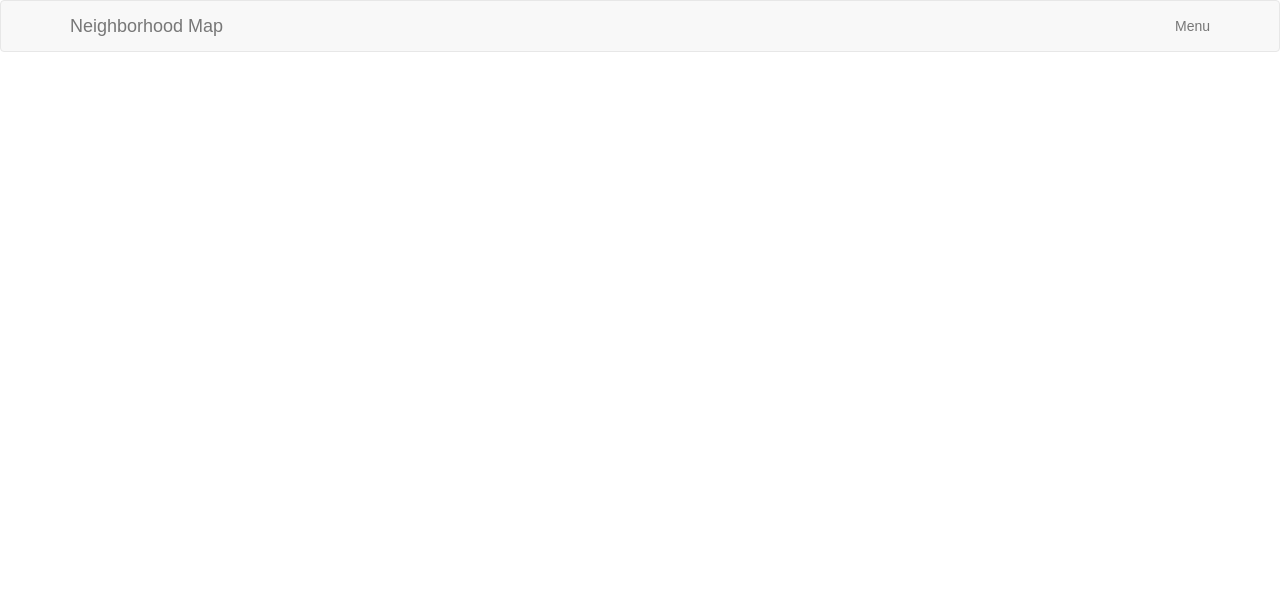
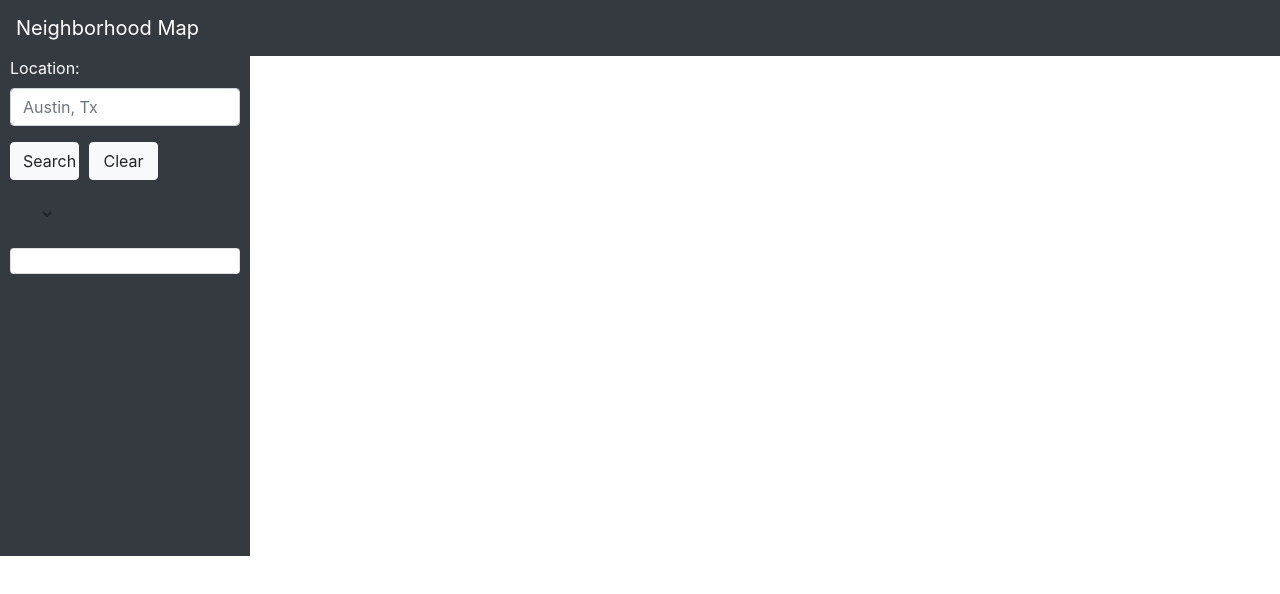
Before and after one commit to rrbiz662/neighborhood-map-react, a React (Create React App) app in the folder neighborhoodmap/: page / in a window 1280 px wide. Shown: the top 594 px of the page. Built offline with nearby package versions, Linux system fonts and the light colour scheme.

Commit message:
feat: Add collapsing sidebar
Add Sidebar component to show information. Will also add sidebar collapsing capability. Remove react-bootstrap code.

```diff
--- a/neighborhoodmap/package.json
+++ b/neighborhoodmap/package.json
@@ -3,6 +3,7 @@
   "version": "0.1.0",
   "private": true,
   "dependencies": {
+    "bootstrap": "^4.1.3",
     "react": "^16.4.2",
     "react-bootstrap": "^0.32.3",
     "react-dom": "^16.4.2",
--- a/neighborhoodmap/public/index.html
+++ b/neighborhoodmap/public/index.html
@@ -3,7 +3,6 @@
   <head>
     <meta charset="utf-8">
     <meta name="viewport" content="width=device-width, initial-scale=1, shrink-to-fit=no">
-    <link rel="stylesheet" href="https://maxcdn.bootstrapcdn.com/bootstrap/3.3.7/css/bootstrap.min.css" integrity="sha384-BVYiiSIFeK1dGmJRAkycuHAHRg32OmUcww7on3RYdg4Va+PmSTsz/K68vbdEjh4u" crossorigin="anonymous">
     <title>Neighborhood Map</title>
   </head>
   <body>
--- a/neighborhoodmap/src/App.css
+++ b/neighborhoodmap/src/App.css
@@ -1,28 +1,44 @@
-.App {
-  text-align: center;
+/*Navbar*/
+.navbar-toggler-icon {
+  background-image: url('./hamburger.svg');
 }
 
-.App-logo {
-  animation: App-logo-spin infinite 20s linear;
-  height: 80px;
+/*Sidebar*/
+.sidenav {
+  color: white;
+  width: 250px;
+  height: 500px;
+  position: fixed;
+  z-index: 1;
+  overflow-x: hidden;
+  transition: 0.25s;
 }
 
-.App-header {
-  background-color: #222;
-  height: 150px;
-  padding: 20px;
-  color: white;
+.sidenav-toggle-off{
+  width: 0;
 }
 
-.App-title {
-  font-size: 1.5em;
+#location-form{
+  padding-left: 10px;
+  padding-right: 10px;
 }
 
-.App-intro {
-  font-size: large;
+#filter, #locations-found{
+  margin-left: 10px;
+  margin-right: 10px;
 }
 
-@keyframes App-logo-spin {
-  from { transform: rotate(0deg); }
-  to { transform: rotate(360deg); }
+#submit-btn{
+  width: 30%;
 }
+
+#clear-btn{
+  margin-left: 10px;
+  width: 30%;
+}
+
+#map{
+  width: 100%;
+  height: 500px;
+  background-color: grey;
+}
--- a/neighborhoodmap/src/App.js
+++ b/neighborhoodmap/src/App.js
@@ -1,12 +1,14 @@
 import React, { Component } from 'react';
 import './App.css';
 import Navbar from './Navbar';
+import Sidebar from './Sidebar';
 
 class App extends Component {
   render() {
     return (
       <div className="App">
         <Navbar/>
+        <Sidebar/>
       </div>
     );
   }
--- a/neighborhoodmap/src/Navbar.js
+++ b/neighborhoodmap/src/Navbar.js
@@ -1,33 +1,27 @@
 import React from 'react';
-import {Navbar as Navigationbar, Nav, NavItem} from 'react-bootstrap';
 
-//let sidebar = document.getElementById("sidebar");
+let sidebar;
 
 class NavBar extends React.Component{
     toggleSidebar = () => {
-        console.log("Menu clicked");
-        // width = sidebar.css("width");
+        if(sidebar.classList.contains("sidenav-toggle-off"))
+            sidebar.classList.toggle("sidenav-toggle-off", false);
+        else
+            sidebar.classList.toggle("sidenav-toggle-off", true);
+    }
 
-        // if(width === "0px")
-        //     sidebar.css("width", "250px");
-        // else
-        //     sidebar.css("width", "0");
+    componentDidMount(){
+        sidebar = document.getElementById("sidebar");
     }
 
     render(){
         return (
-            <Navigationbar>
-                <Navigationbar.Header>
-                    <Navigationbar.Brand>
-                        Neighborhood Map
-                    </Navigationbar.Brand>
-                </Navigationbar.Header>
-                <Nav pullRight>
-                    <NavItem onClick={this.toggleSidebar}>
-                        Menu
-                    </NavItem>
-                </Nav>
-            </Navigationbar>
+            <nav className="navbar navbar-expand-xl navbar-dark bg-dark">
+                <span className="navbar-brand">Neighborhood Map</span>
+                <button className="navbar-toggler" type="button" onClick={this.toggleSidebar}>
+                    <span className="navbar-toggler-icon"></span>
+                </button>
+            </nav>
         );
     }
 }
--- /dev/null
+++ b/neighborhoodmap/src/Sidebar.js
@@ -0,0 +1,29 @@
+import React from 'react';
+
+class Sidebar extends React.Component{
+
+    render(){
+        return(
+            <div id="sidebar" className="sidenav bg-dark">
+                <form id="location-form" className="form-group">
+                    <label htmlFor="location">Location:</label>
+                    <input type="text" name="location" id="location" className="form-control" placeholder="Austin, Tx">
+                    </input>
+                    <button id="submit-btn" className="btn btn-light mt-3" type="submit"  data-bind="click: getBusinesses">Search</button>
+                    <button id="clear-btn" className="btn btn-light mt-3" type="button" data-bind="click: clearBusinesses">Clear</button>
+                </form>
+                <div>
+                    <select name="filter" id="filter" className="btn" data-bind="options: filters, value: selectedFilter"></select>
+                </div>
+                <div>
+                    <ul id="locations-found" className="list-group mt-3" data-bind="foreach: filteredBusinesses">
+                        <li className="list-group-item" data-bind="text: $data.name, click: $parent.selectBusiness"></li>
+                    </ul>
+                </div>
+            </div>
+        );
+    }
+
+}
+
+export default Sidebar;
--- a/neighborhoodmap/src/index.js
+++ b/neighborhoodmap/src/index.js
@@ -2,5 +2,6 @@ import React from 'react';
 import ReactDOM from 'react-dom';
 import './index.css';
 import App from './App';
+import 'bootstrap/dist/css/bootstrap.min.css'
 
 ReactDOM.render(<App />, document.getElementById('root'));
```
Also changed, not shown: neighborhoodmap/src/hamburger.svg (added).
